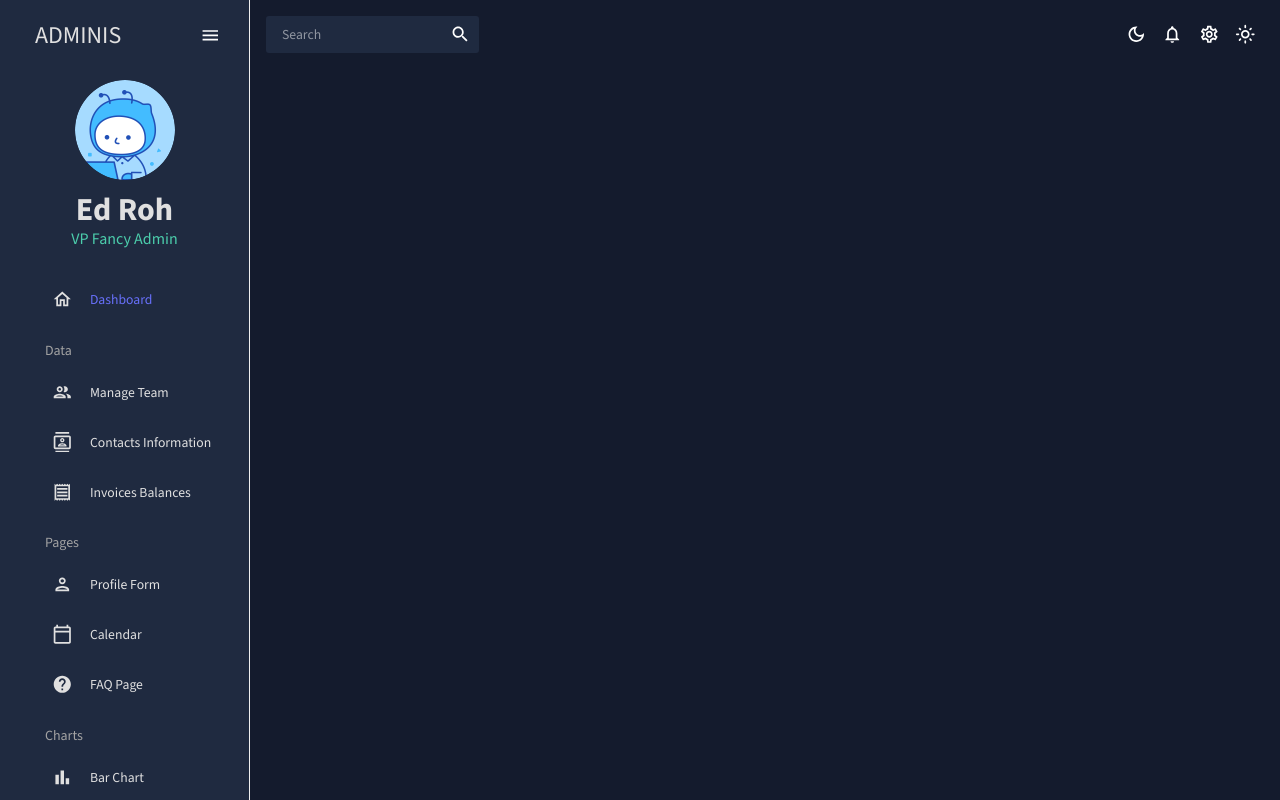
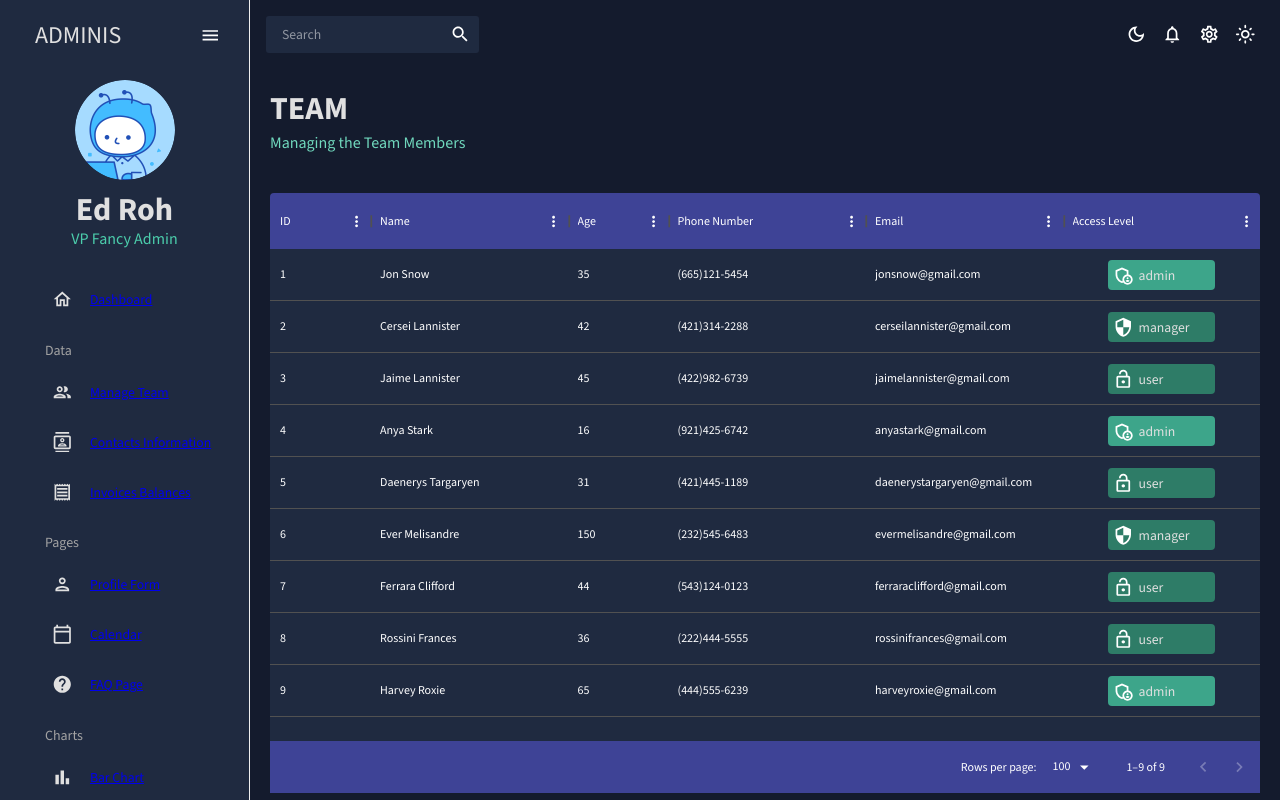
Before and after one commit to chenment/LP_react-mui-admin-dashboard-01, a React (Vite) app: page /team in a window 1280 px wide. Built offline with nearby package versions, Linux system fonts and the light colour scheme.

Commit message:
Complete Team page

```diff
--- a/src/App.jsx
+++ b/src/App.jsx
@@ -4,7 +4,7 @@
 import Topbar from './scenes/global/Topbar'
 import Sidebar from './scenes/global/Sidebar'
 import Dashboard from './scenes/dashboard'
-// import Team from './scenes/team'
+import Team from './scenes/team'
 // import Invoices from './scenes/invoices'
 // import Contacts from './scenes/contacts'
 // import Form from './scenes/form'
@@ -28,7 +28,7 @@
             <Topbar />
             <Routes>
               <Route path="/" element={<Dashboard />}></Route>
-              {/* <Route path="/team" element={<Team />}></Route> */}
+              <Route path="/team" element={<Team />}></Route>
               {/* <Route path="/contacts" element={<Contacts />}></Route> */}
               {/* <Route path="/invoices" element={<Invoices />}></Route> */}
               {/* <Route path="/form" element={<Form />}></Route> */}
--- a/src/scenes/global/Sidebar.jsx
+++ b/src/scenes/global/Sidebar.jsx
@@ -6,7 +6,7 @@
   menuClasses
 } from 'react-pro-sidebar'
 import { Box, IconButton, Typography, useTheme } from '@mui/material'
-import { Link } from 'react-router-dom'
+import { Link, NavLink } from 'react-router-dom'
 import { tokens } from '../../theme'
 import HomeOutlinedIcon from '@mui/icons-material/HomeOutlined'
 import PeopleOutlinedIcon from '@mui/icons-material/PeopleOutlined'
@@ -35,8 +35,9 @@
       style={{ color: colors.grey[100] }}
       onClick={() => setSelected(title)}
     >
-      <Typography>{title}</Typography>
-      <Link to={to} />
+      <Link to={to}>
+        <Typography>{title}</Typography>
+      </Link>
     </MenuItem>
   )
 }
@@ -46,6 +47,7 @@
   const colors = tokens(theme.palette.mode)
   const [isCollapsed, setIsCollapsed] = useState(false)
   const [selected, setSelected] = useState('Dashboard')
+  console.log('selected', selected)
 
   return (
     <Box sx={{}}>
--- /dev/null
+++ b/src/scenes/team/index.jsx
@@ -0,0 +1,107 @@
+import { Box, Typography, useTheme } from '@mui/material'
+import { DataGrid } from '@mui/x-data-grid'
+import { tokens } from '../../theme'
+import { mockDataTeam } from '../../data/mockData'
+import AdminPanelSettingsOutlinedIcon from '@mui/icons-material/AdminPanelSettingsOutlined'
+import LockOpenOutlinedIcon from '@mui/icons-material/LockOpenOutlined'
+import SecurityOutlinedIcon from '@mui/icons-material/SecurityOutlined'
+import Header from '../../components/Header'
+
+const Team = () => {
+  const theme = useTheme()
+  const colors = tokens(theme.palette.mode)
+  const columns = [
+    {
+      field: 'id',
+      headerName: 'ID'
+    },
+    {
+      field: 'name',
+      headerName: 'Name',
+      flex: 1,
+      cellClassname: 'name-column--cell'
+    },
+    {
+      field: 'age',
+      headerName: 'Age',
+      type: 'number',
+      headerAlign: 'left',
+      align: 'left'
+    },
+    {
+      field: 'phone',
+      headerName: 'Phone Number',
+      flex: 1
+    },
+    {
+      field: 'email',
+      headerName: 'Email',
+      flex: 1
+    },
+    {
+      field: 'access',
+      headerName: 'Access Level',
+      flex: 1,
+      renderCell: ({ row: { access } }) => {
+        return (
+          <Box
+            width="60%"
+            m="0 auto"
+            p="5px"
+            display="flex"
+            alignItems="center"
+            backgroundColor={
+              access === 'admin'
+                ? colors.greenAccent[600]
+                : colors.greenAccent[700]
+            }
+            borderRadius="4px"
+          >
+            {access === 'admin' && <AdminPanelSettingsOutlinedIcon />}
+            {access === 'manager' && <SecurityOutlinedIcon />}
+            {access === 'user' && <LockOpenOutlinedIcon />}
+            <Typography color={colors.grey[100]} sx={{ ml: '5px' }}>
+              {access}
+            </Typography>
+          </Box>
+        )
+      }
+    }
+  ]
+
+  return (
+    <Box m="20px">
+      <Header title={'TEAM'} subtitle={'Managing the Team Members'} />
+      <Box
+        m="40px 0 0 0"
+        height="75vh"
+        sx={{
+          '& .MuiDataGrid-root': {
+            border: 'none'
+          },
+          '& .MuiDataGrid-cell': {
+            borderBottom: 'none'
+          },
+          '& .name-column--cell': {
+            color: colors.greenAccent[300]
+          },
+          '& .MuiDataGrid-columnHeaders': {
+            backgroundColor: colors.blueAccent[700],
+            borderBottom: 'none'
+          },
+          '& .MuiDataGrid-virtualScroller': {
+            backgroundColor: colors.primary[400]
+          },
+          '& .MuiDataGrid-footerContainer': {
+            borderTop: 'none',
+            backgroundColor: colors.blueAccent[700]
+          }
+        }}
+      >
+        <DataGrid rows={mockDataTeam} columns={columns} />
+      </Box>
+    </Box>
+  )
+}
+
+export default Team
```
